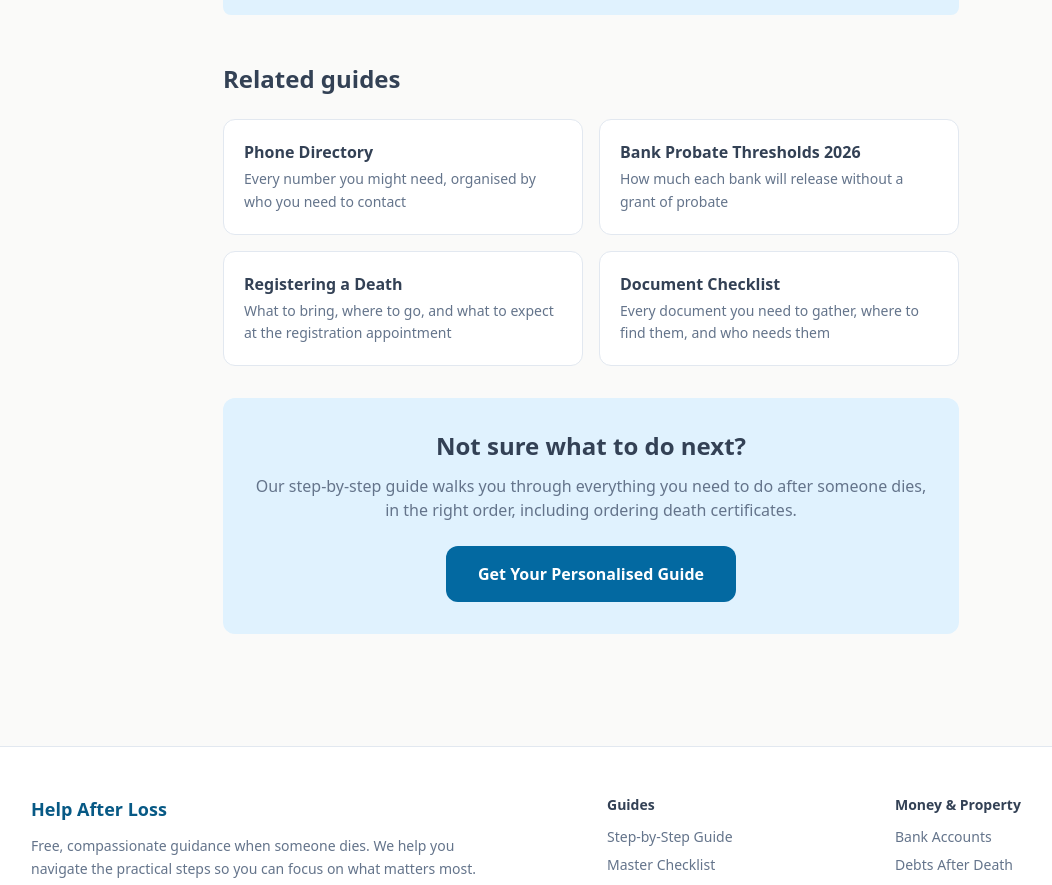
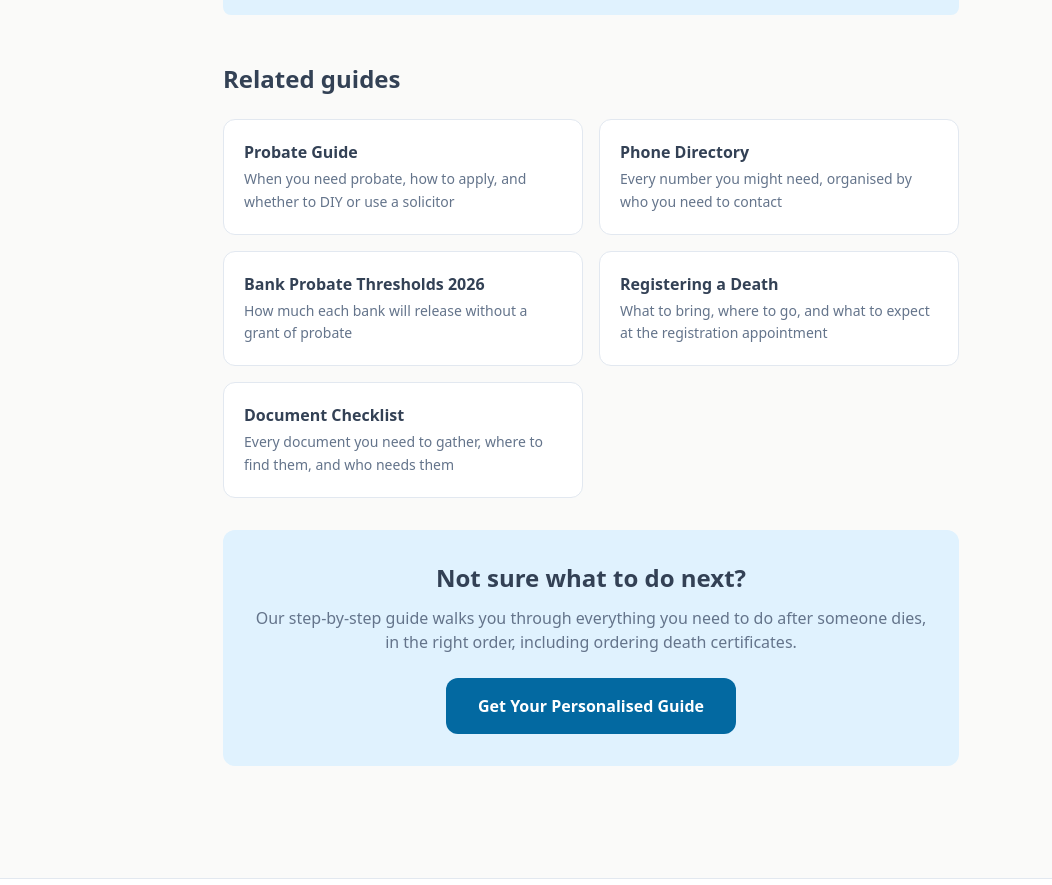
Before and after one commit to skillettsites/helpafterloss, a Next.js app: page /blog/death-certificate-how-many-copies in a window 1280 px wide. Shown: the part 9165-10050 px from the top of the page, without its empty margins (49-1101 px from the left). Built offline with nearby package versions, Linux system fonts and the light colour scheme; no server answers.

Commit message:
Cross-link ProbateCheck from the two highest-traffic pages (optimise-pages)
Death-certificate-how-many-copies (site's #1 organic page, 205 clicks/7d)
and template-letters (#2, 103 clicks/7d) both cover early estate admin but
never pointed readers to the will-search product that launched yesterday.

```diff
--- a/src/app/blog/death-certificate-how-many-copies/page.tsx
+++ b/src/app/blog/death-certificate-how-many-copies/page.tsx
@@ -409,7 +409,7 @@ export default function DeathCertificateHowManyCopiesPage() {
 
       <RelatedGuides
         currentPath="/blog/death-certificate-how-many-copies"
-        guides={['/phone-directory', '/blog/bank-probate-thresholds-2026', '/blog/registering-a-death-uk', '/guides/document-checklist']}
+        guides={['/probate', '/phone-directory', '/blog/bank-probate-thresholds-2026', '/blog/registering-a-death-uk', '/guides/document-checklist']}
       />
 
       <div className="bg-primary-light rounded-xl p-8 text-center">
--- a/src/app/template-letters/page.tsx
+++ b/src/app/template-letters/page.tsx
@@ -648,7 +648,7 @@ export default function TemplateLettersPage() {
         }}
       />
       <FreeChecklistBanner variant="bottom" />
-      <RelatedGuides currentPath="/template-letters" guides={['/notify', '/guides/bank-accounts-after-death', '/phone-directory', '/guides/document-checklist']} />
+      <RelatedGuides currentPath="/template-letters" guides={['/probate', '/notify', '/guides/bank-accounts-after-death', '/phone-directory', '/guides/document-checklist']} />
 
       <script
         type="application/ld+json"
```
